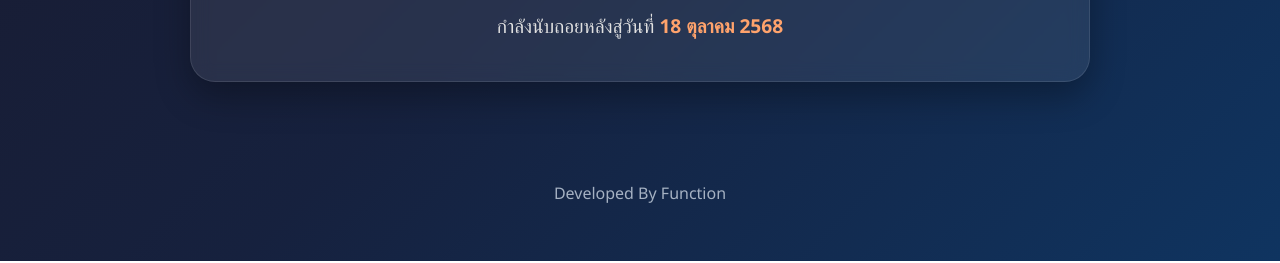
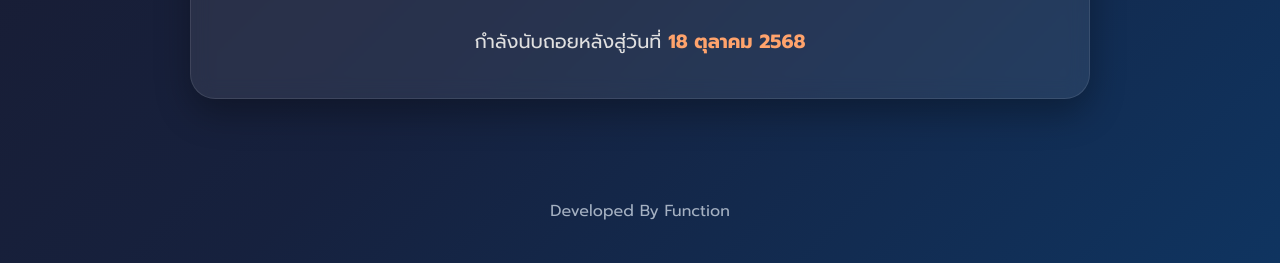
Before and after one commit to fendoplasmicr/waiting, a plain HTML site: page web1/index.html in a window 1280 px wide. Shown: the part 539-802 px from the top of the page. Drawn offline with Linux system fonts and the light colour scheme.

Commit message:
Update index.html

```diff
--- a/web1/index.html
+++ b/web1/index.html
@@ -4,13 +4,13 @@
     <meta charset="UTF-8">
     <meta name="viewport" content="width=device-width, initial-scale=1.0">
     <title>Countdown 18 ตุลาคม 2568</title>
-    <link rel="stylesheet" href="https://cdnjs.cloudflare.com/ajax/libs/font-awesome/6.4.0/css/all.min.css">
+    <link href="https://fonts.googleapis.com/css2?family=Prompt:wght@400;700&display=swap" rel="stylesheet">
     <style>
         * {
             margin: 0;
             padding: 0;
             box-sizing: border-box;
-            font-family: 'Segoe UI', Tahoma, Geneva, Verdana, sans-serif;
+            font-family: 'Prompt', Tahoma, Geneva, Verdana, sans-serif;
         }
 
         body {
```
